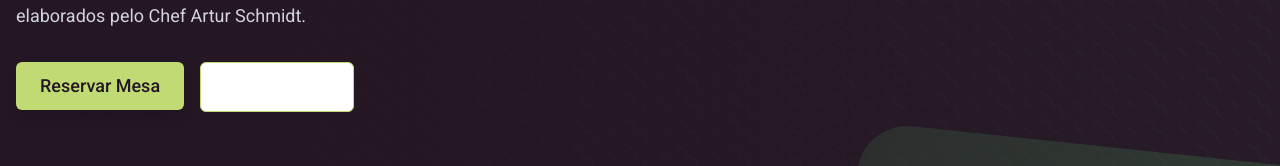
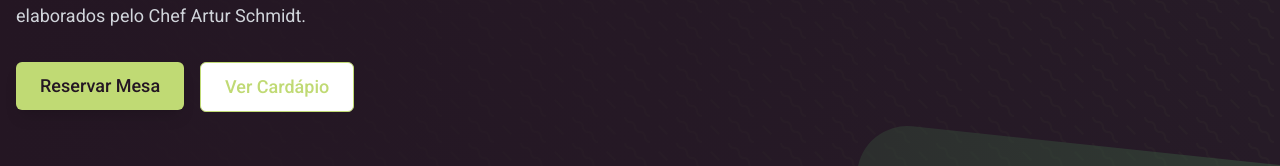
Before and after one commit to ArtNSchmidt/gute-mesa-reservas-online, a React (Vite) app: page / in a window 1280 px wide. Shown: the part 449-615 px from the top of the page. Built offline with nearby package versions, Linux system fonts and the light colour scheme.

Commit message:
Fix: Menu button is white
The menu button in the Hero component was rendering with a white background. This commit addresses the issue.

```diff
--- a/src/components/Hero.tsx
+++ b/src/components/Hero.tsx
@@ -29,7 +29,7 @@ const Hero: React.FC = () => {
               </Button>
             </a>
             <a href="#menu">
-              <Button variant="outline" className="border-restaurant-lime-green text-white hover:bg-restaurant-lime-green/20 text-lg px-6 py-6">
+              <Button variant="outline" className="border-restaurant-lime-green text-restaurant-lime-green hover:bg-restaurant-lime-green/20 text-lg px-6 py-6">
                 Ver Cardápio
               </Button>
             </a>
```
